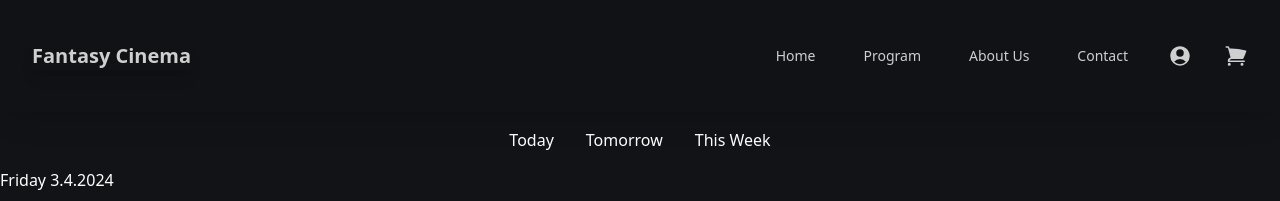
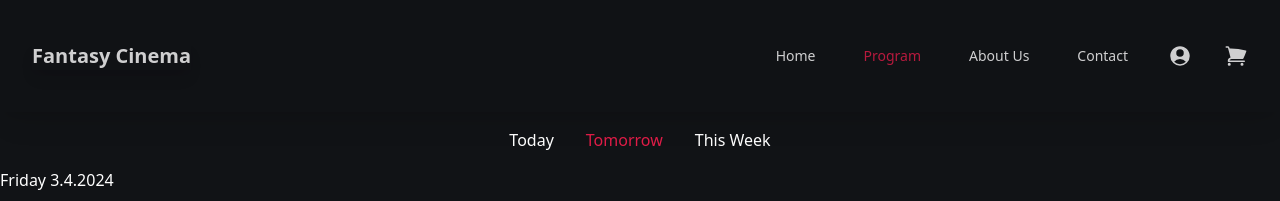
Before and after one commit to elvira492/Cinema-project, a React (Vite) app: page /program/tomorrow in a window 1280 px wide. Shown: the top 201 px of the page. Built offline with nearby package versions, Linux system fonts and the light colour scheme; no server answers.

Commit message:
navlinks

```diff
--- a/src/components/Header.jsx
+++ b/src/components/Header.jsx
@@ -6,7 +6,7 @@ import {
   ShoppingCartIcon,
 } from "@heroicons/react/24/outline";
 import Navigation from "./Navigation";
-import { NavLink } from "react-router-dom";
+import { NavLink, useLocation } from "react-router-dom";
 
 const Header = () => {
   const [mobileMenuOpen, setMobileMenuOpen] = useState(false);
@@ -19,6 +19,7 @@ const Header = () => {
   const handleCloseMenu = () => {
     setMobileMenuOpen(false);
   };
+  const location = useLocation();
 
   return (
     <div className="background text-white py-4 sticky top-0 z-10 opacity-80 shadow-xl">
@@ -63,17 +64,21 @@ const Header = () => {
           {/* Hinzugefügte outline Icons neben Burger Button für User und Cart */}
           <NavLink
             to="/user"
-            className="text-white ml-4"
+            className={`ml-4 ${
+              location.pathname === "/user" ? "rose" : "text-white"
+            }`}
             onClick={handleCloseMenu}
           >
-            <UserCircleIcon className="h-6 w-6 text-white" />
+            <UserCircleIcon className="h-6 w-6" />
           </NavLink>
           <NavLink
             to="/cart"
-            className="text-white ml-4"
+            className={`ml-4 ${
+              location.pathname === "/cart" ? "rose" : "text-white"
+            }`}
             onClick={handleCloseMenu}
           >
-            <ShoppingCartIcon className="h-6 w-6 text-white" />
+            <ShoppingCartIcon className="h-6 w-6 " />
           </NavLink>
         </div>
 
--- a/src/components/Movie.jsx
+++ b/src/components/Movie.jsx
@@ -1,6 +1,7 @@
 import { useEffect, useRef, useState } from "react";
 import fetchMovieData from "../components/fetch/FetchMovieData";
 import { SquareLoader } from "react-spinners";
+import { NavLink } from "react-router-dom";
 
 // Id is for fetching the movie data, but index is for the self-defined order of the movies (added to the movieData)
 // eslint-disable-next-line react/prop-types
@@ -112,9 +113,13 @@ const Movie = ({ movieID, movieIndex }) => {
             </p>
             <p>little calender-table</p>
             {/* to do:Button-css-class */}
+
+            <NavLink to="/cart">
               <button className=" absolute bottom-5 right-5 border-2 px-2 hover:bg-slate-300 active:text-white hover:scale-110 transition-all ">
                 Buy Tickets
               </button>
+            </NavLink>
+
             <button
               onClick={showDetails}
               className="absolute top-5 right-5 border-2 px-4 hover:bg-slate-300 active:text-white hover:scale-110 transition-all"
@@ -122,6 +127,7 @@ const Movie = ({ movieID, movieIndex }) => {
               x
             </button>
           </div>
+          <NavLink to="/cart">
             <button
               className={
                 detailsVisible
@@ -131,6 +137,7 @@ const Movie = ({ movieID, movieIndex }) => {
             >
               Buy Tickets
             </button>
+          </NavLink>
         </div>
       ) : (
         <SquareLoader
--- a/src/components/Navigation.jsx
+++ b/src/components/Navigation.jsx
@@ -23,8 +23,8 @@ const Navigation = ({ mobileMenuOpen, onCloseMenu }) => {
             {item.name === "User" && (
               <NavLink
                 to={item.to}
-                className={`text-white rounded-md p-2 ${
-                  location.pathname === item.to ? "text-red-600" : ""
+                className={`rounded-md p-2 ${
+                  location.pathname === item.to ? "rose" : "text-white "
                 }`}
               >
                 {mobileMenuOpen ? (
@@ -56,7 +56,12 @@ const Navigation = ({ mobileMenuOpen, onCloseMenu }) => {
               <NavLink
                 to={item.to}
                 className={`hover:bg-stone-400 hover:text-red-500 p-2 rounded-md text-sm font-medium flex items-center ${
-                  location.pathname === item.to ? "rose" : "text-white"
+                  location.pathname === item.to ||
+                  location.pathname === `${item.to}/today` ||
+                  location.pathname === `${item.to}/tomorrow` ||
+                  location.pathname === `${item.to}/week`
+                    ? "rose"
+                    : "text-white"
                 }`}
                 onClick={onCloseMenu}
               >
--- a/src/pages/programPages/ProgramPage.jsx
+++ b/src/pages/programPages/ProgramPage.jsx
@@ -1,5 +1,5 @@
 import { Outlet } from "react-router-dom";
-import { NavLink } from "react-router-dom";
+import { NavLink, useLocation } from "react-router-dom";
 
 const items = [
   { name: "Today", to: "/program", id: 1 },
@@ -8,13 +8,22 @@ const items = [
 ];
 
 const ProgramPage = () => {
+  const location = useLocation();
+
   return (
     <div className="color1">
       <ul className={"flex flex-row justify-center items-center gap-x-8 p-4"}>
         {items.map((item) => {
           return (
             <li key={item.id} className="hover:underline">
-              <NavLink to={item.to}>{item.name}</NavLink>
+              <NavLink
+                to={item.to}
+                className={` ${
+                  location.pathname === item.to ? "rose" : "text-white"
+                }`}
+              >
+                {item.name}
+              </NavLink>
             </li>
           );
         })}
```
Lines whose indentation alone changed are shown as unchanged.
